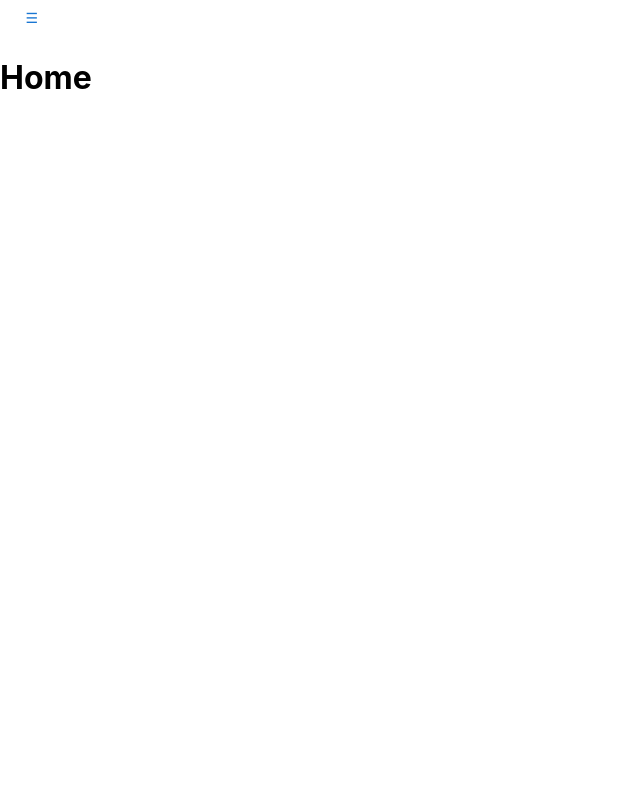
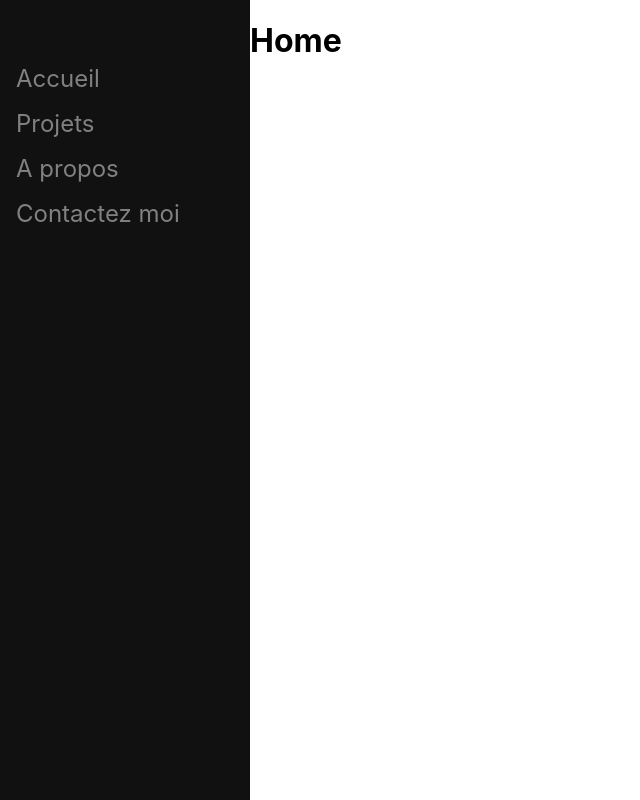
Before and after one commit to SimonPatry/CV_React, a React (Create React App) app: page / in a window 1280 px wide. Shown: the whole page, without its empty margins (0-640 px from the left). Built offline with nearby package versions, Linux system fonts and the light colour scheme.

Commit message:
feat: navbar responsive | home on-going

```diff
--- a/package.json
+++ b/package.json
@@ -10,8 +10,10 @@
     "@testing-library/react": "^13.4.0",
     "@testing-library/user-event": "^13.5.0",
     "axios": "^1.1.3",
+    "node-sass": "^7.0.3",
     "react": "^18.2.0",
     "react-dom": "^18.2.0",
+    "react-responsive": "^9.0.0",
     "react-router-dom": "^6.4.2",
     "react-scripts": "^2.1.3",
     "web-vitals": "^2.1.4"
--- a/src/Components/Home/Home.jsx
+++ b/src/Components/Home/Home.jsx
@@ -1,10 +1,16 @@
 import React, {useEffect, useState} from "react";
+import { useMediaQuery } from 'react-responsive';
+import "./home.css";
 
 const Home = () => {
+
+    const isMobile = useMediaQuery({ query: '(max-width: 480px)' })
+    const isTablet = useMediaQuery({ query: '(max-width: 768px)' })
+    let screenSize = isMobile ? "mobile" : isTablet ? "tablet" : "desktop";
     return(
-        <>
+        <div className={screenSize}>
             <h1>Home</h1>
-        </>
+        </div>
     )
 }
 
--- /dev/null
+++ b/src/Components/Home/home.css
@@ -0,0 +1,11 @@
+.mobile {
+    text-align: center;
+}
+
+.tablet {
+    text-align: center;
+}
+
+.desktop {
+    margin-left: 250px;
+}
--- a/src/Components/navBar/SideNav.jsx
+++ b/src/Components/navBar/SideNav.jsx
@@ -4,20 +4,32 @@ import {
   Routes,
   Route, Link,
 } from "react-router-dom";
-import "./sideNav.css"
+import "./sideNav.css";
 import Home from "../Home/Home";
 import Projects from "../Projects/Projects";
 import Contact from "../Contact/Contact";
 import About from "../About/About";
 import {Button} from "@mui/material";
+import { useMediaQuery } from 'react-responsive';
 
 const SideNav = () => {
     const [state, setState] = useState({showNav : false});
     let navCoverStyle = { width: state.showNav ? "100%" : "0" }
     let sideNavStyle = { width: state.showNav ? "250px" : "0" }
 
+    // Handle navbar for responsive
+    const isMobile = useMediaQuery({ query: '(max-width: 480px)' })
+    const isTablet = useMediaQuery({ query: '(max-width: 768px)' })
+    let screenSize = isMobile ? "mobile" : isTablet ? "tablet" : "desktop";
+    useEffect(() => {
+        if(screenSize === "desktop")
+            setState({...state, showNav: true});
+    },[screenSize])
+
     // open/close navabar
-    const handleNavClick = () => {
+    const handleNavClick = (e = null) => {
+        if (e)
+            e.preventDefault();
         setState(state.showNav ? {...state, showNav: false} : {...state, showNav: true});
     }
 
@@ -25,7 +37,9 @@ const SideNav = () => {
         <>
             <Router>
 
-                {/* OPening navbar button */}
+                {screenSize !== "desktop" &&
+                    <>
+                    {/* Opening navbar button */}
                         <Button onClick={(e) => {
                                 e.preventDefault();
                                 handleNavClick();
@@ -41,16 +55,24 @@ const SideNav = () => {
                             className="nav-cover"
                             style={navCoverStyle}
                         />
+                    </>
+                }
+
+
 
                 {/* Navigation */}
                 <div name="side-nav" className="side-nav" style={sideNavStyle}>
-                    <a href="" onClick={handleNavClick} className="close-nav">
+                    {screenSize !== "desktop" &&
+                        <a href="javascript:;" onClick={handleNavClick}
+                            className="close-nav"
+                        >
                             &times;
                         </a>
-                    <Link onClick={handleNavClick} to="/">Accueil</Link>
-                    <Link onClick={handleNavClick} to="/projects">Projets</Link>
-                    <Link onClick={handleNavClick} to="/aboutMe">A propos</Link>
-                    <Link onClick={handleNavClick} to="/contact">Contactez moi</Link>
+                    }
+                    <Link to="/">Accueil</Link>
+                    <Link to="/projects">Projets</Link>
+                    <Link to="/aboutMe">A propos</Link>
+                    <Link to="/contact">Contactez moi</Link>
                 </div>
                 <div>
                     <Routes>
```
Also changed, not shown: src/App.jsx (renamed from src/App.js), 2 other files (tests, documents, lock files or other folders). Lines whose indentation alone changed are shown as unchanged.
